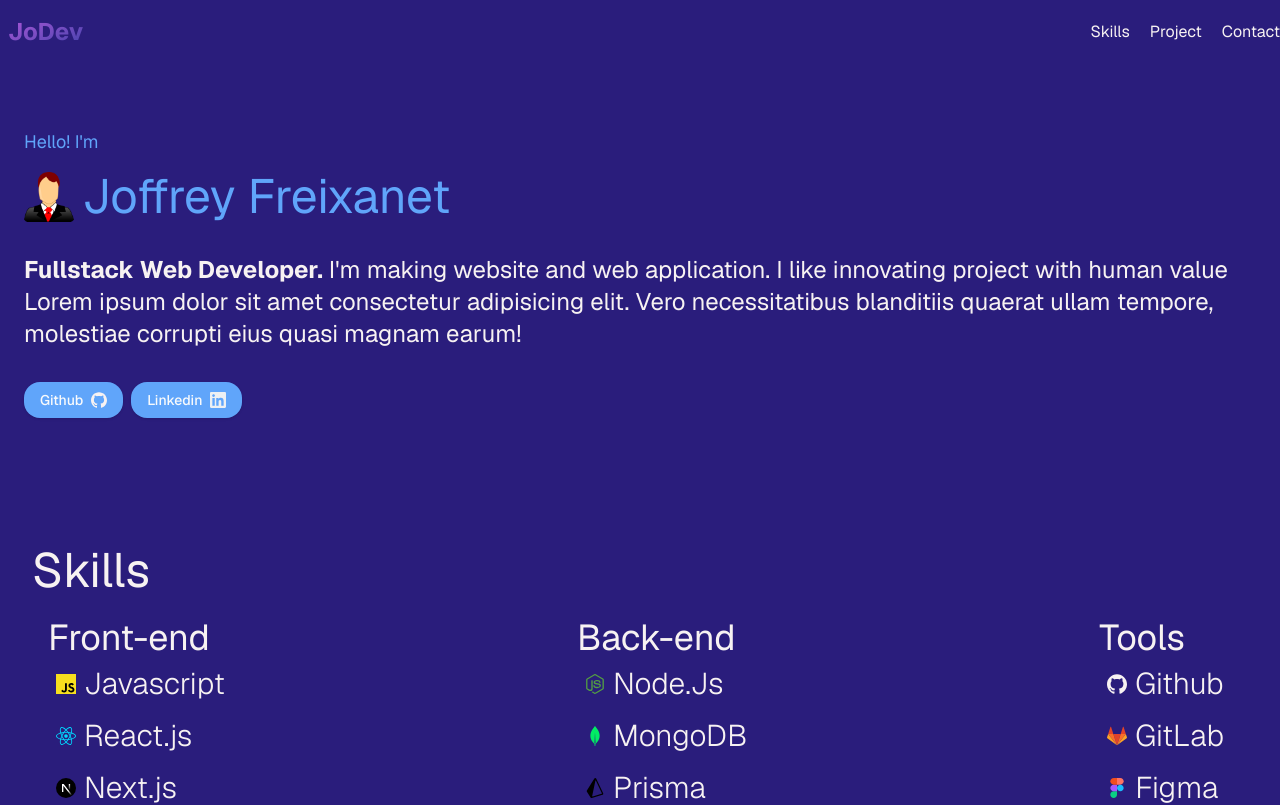
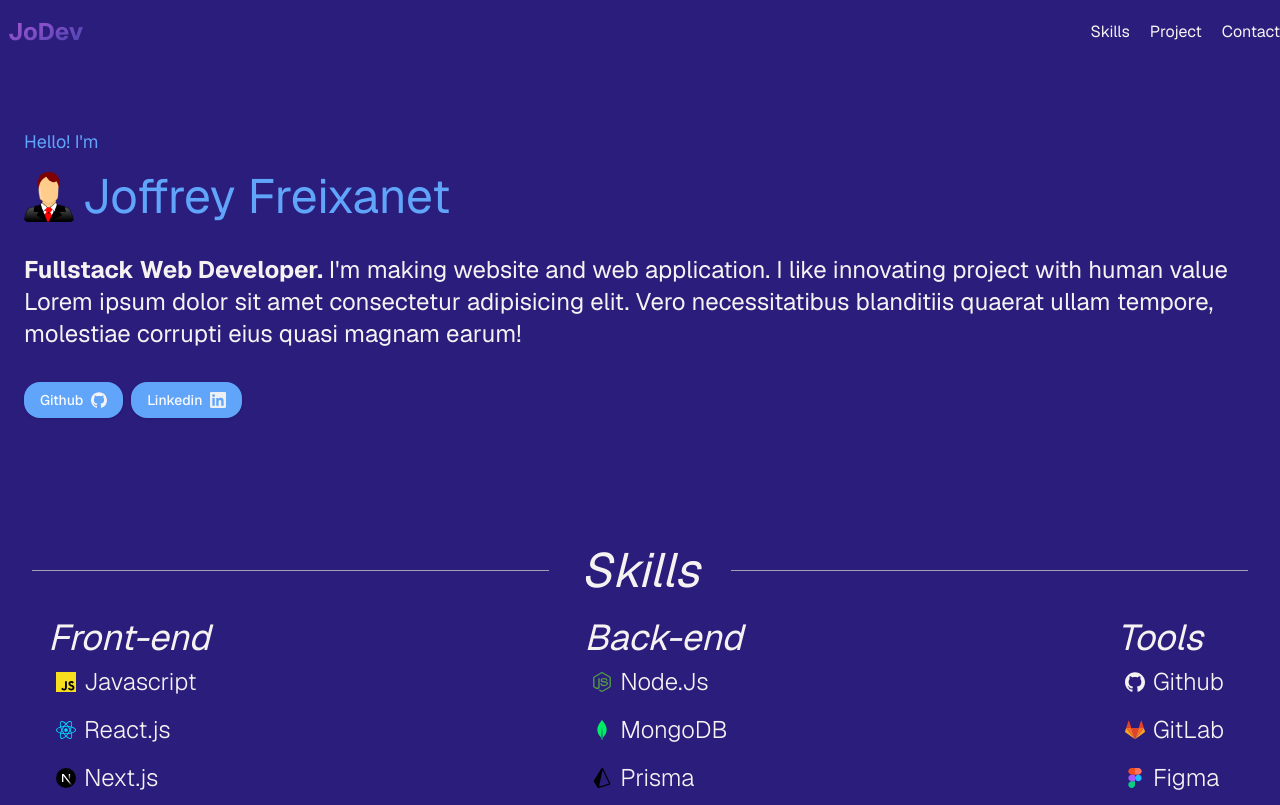
Before and after one commit to Joff317/Portfolio, a Next.js app: page / in a window 1280 px wide. Shown: the top 805 px of the page. Built offline with nearby package versions, Linux system fonts and the light colour scheme; a web font is replaced by a local one.

Commit message:
skills section v3 done

```diff
--- a/components/SkillsSection.tsx
+++ b/components/SkillsSection.tsx
@@ -14,12 +14,16 @@
 export default function SkillsSection() {
   return (
     <PageContainer className="mt-20 px-4">
-      <p className="text-5xl">Skills</p>
+      <div className="flex flex-row items-center">
+        <div className="flex-grow border-t border-gray-400"></div>
+        <p className="text-5xl mx-8 italic">Skills</p>
+        <div className="flex-grow border-t border-gray-400"></div>
+      </div>
       <div className="mt-4 flex flex-row justify-between">
         <div>
-          <h2 className="text-4xl px-4 mt-2">Front-end</h2>
+          <h2 className="text-4xl px-4 mt-2 italic">Front-end</h2>
           <div className="p-2">
-            <ul className="px-4 text-3xl font-light flex flex-col gap-4">
+            <ul className="px-4 text-2xl font-light flex flex-col gap-4">
               <li>
                 <div className="flex items-center gap-2">
                   <JavaScriptIcon size={20} />
@@ -54,9 +58,9 @@
           </div>
         </div>
         <div>
-          <h2 className="text-4xl px-4 mt-2">Back-end</h2>
+          <h2 className="text-4xl px-4 mt-2 italic">Back-end</h2>
           <div className="p-2">
-            <ul className="px-4 text-3xl font-light flex flex-col gap-4">
+            <ul className="px-4 text-2xl font-light flex flex-col gap-4">
               <li>
                 <div className="flex items-center gap-2">
                   <NodeIcon size={20} />
@@ -79,9 +83,9 @@
           </div>
         </div>
         <div>
-          <h2 className="text-4xl px-4 mt-2">Tools</h2>
+          <h2 className="text-4xl px-4 mt-2 italic">Tools</h2>
           <div className="p-2">
-            <ul className="px-4 text-3xl font-light flex flex-col gap-4">
+            <ul className="px-4 text-2xl font-light flex flex-col gap-4">
               <li>
                 <div className="flex items-center gap-2">
                   <GithubIcon size={20} />
--- a/components/SkillsSectionMobile.tsx
+++ b/components/SkillsSectionMobile.tsx
@@ -9,9 +9,14 @@
 export default function SkillsSectionMobile() {
   return (
     <PageContainer className="p-4">
+      <div className="flex flex-row items-center">
+        <div className="flex-grow border-t border-gray-400"></div>
+        <p className="text-5xl mx-8 italic">Skills</p>
+        <div className="flex-grow border-t border-gray-400"></div>
+      </div>
       <Accordion type="single" collapsible>
         <AccordionItem className="border-none" value="item-1">
-          <AccordionTrigger className="flex border-none hover:no-underline text-2xl">
+          <AccordionTrigger className="flex border-none hover:no-underline text-2xl italic">
             Front-end
           </AccordionTrigger>
           <AccordionContent>
@@ -29,7 +34,7 @@
       </Accordion>
       <Accordion type="single" collapsible>
         <AccordionItem className="border-none" value="item-1">
-          <AccordionTrigger className="hover:no-underline text-2xl">
+          <AccordionTrigger className="hover:no-underline text-2xl italic">
             Back-end
           </AccordionTrigger>
           <AccordionContent>
@@ -45,7 +50,7 @@
       </Accordion>
       <Accordion type="single" collapsible>
         <AccordionItem className="border-none" value="item-1">
-          <AccordionTrigger className="hover:no-underline text-2xl">
+          <AccordionTrigger className="hover:no-underline text-2xl italic">
             Tools
           </AccordionTrigger>
           <AccordionContent>
```
